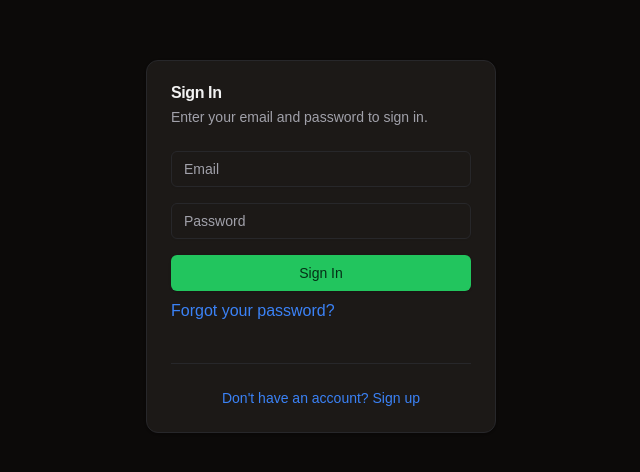
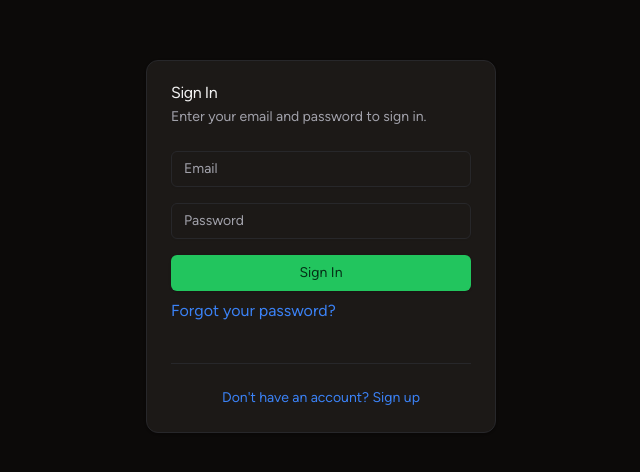
Before and after one commit to PietariImmonen/ai-course, a Next.js app in the folder web/: page /auth/sign-in in a window 1280 px wide. Shown: the part 154-626 px from the top of the page, without its empty margins (319-959 px from the left). Built offline with nearby package versions, Linux system fonts and the light colour scheme; no server answers.

Commit message:
chore: Changed fonts

```diff
--- a/web/src/app/globals.css
+++ b/web/src/app/globals.css
@@ -3,7 +3,7 @@
 @tailwind utilities;
 
 body {
-  font-family: Arial, Helvetica, sans-serif;
+  font-family: var(--font-figtree), system-ui, sans-serif;
 }
 
 @layer utilities {
--- a/web/src/app/layout.tsx
+++ b/web/src/app/layout.tsx
@@ -4,7 +4,7 @@ import "./globals.css";
 import { AuthProvider } from "../auth/firebase/auth-context";
 
 const figtree = localFont({
-  src: "./fonts/Figtree.woff",
+  src: "./fonts/Figtree-Regular.ttf",
   variable: "--font-figtree",
   weight: "100 900",
 });
```
